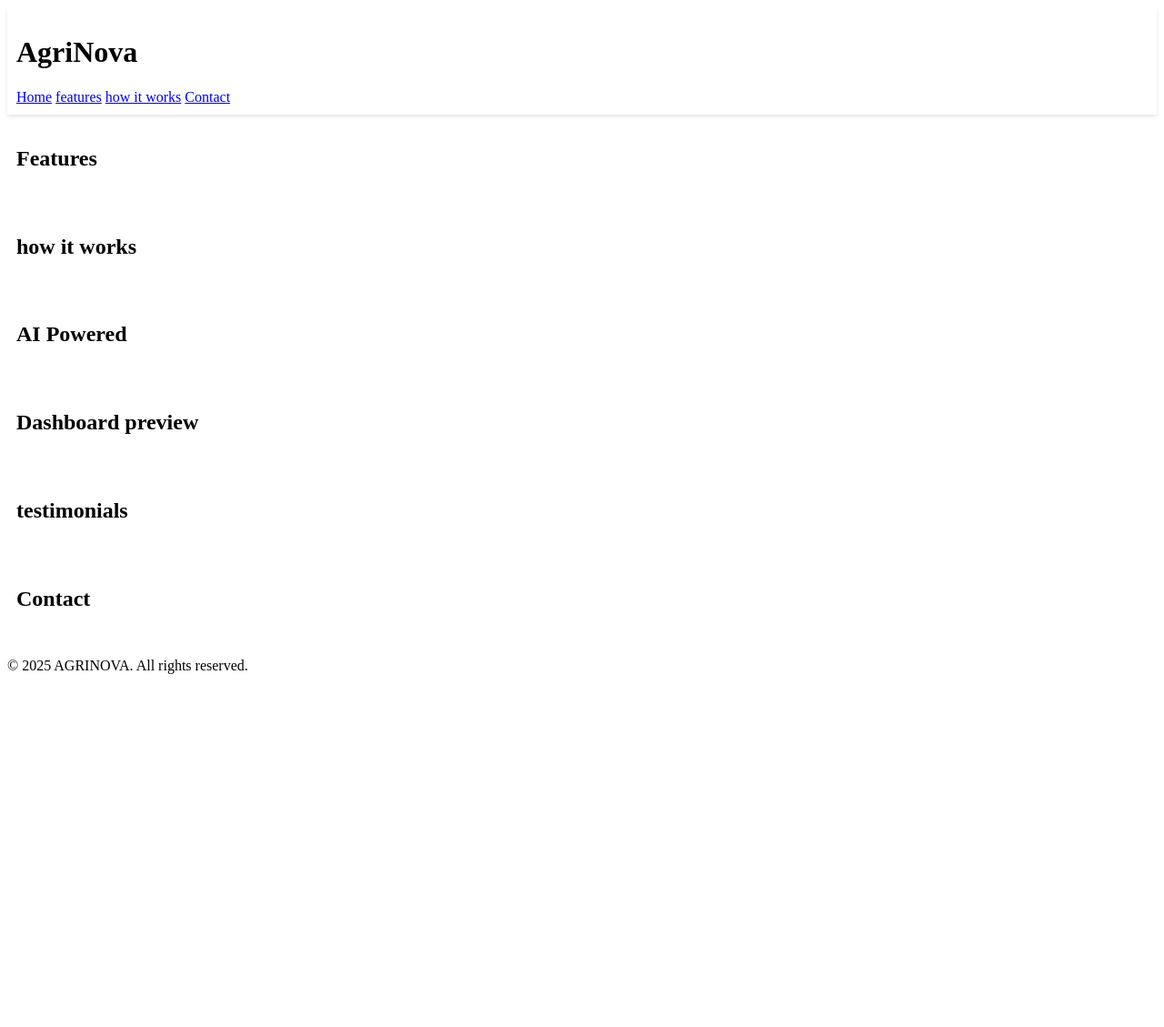
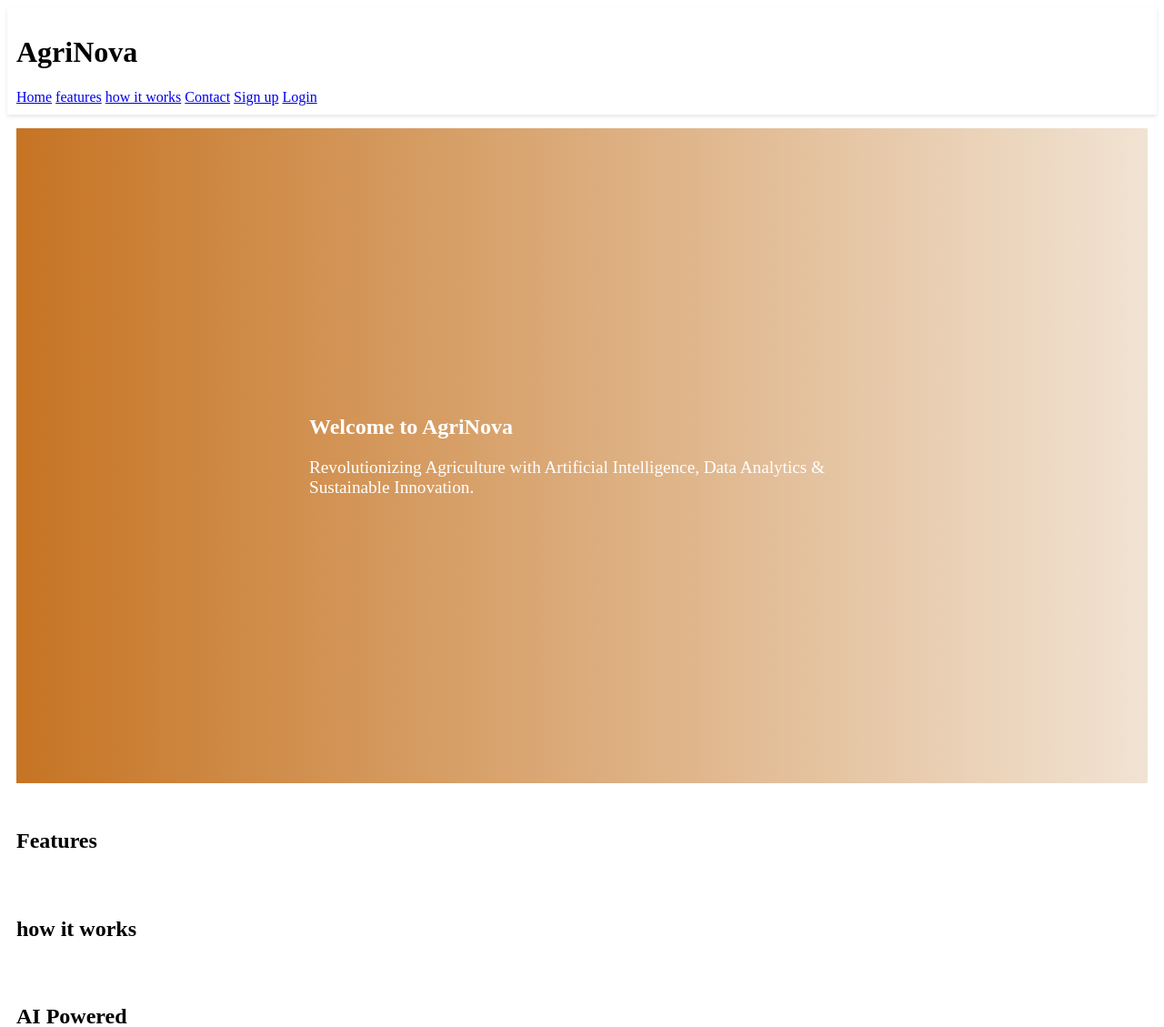
Before and after one commit to AllanOcung/Agri-Nova, a Django app: template core/templates/base.html in a window 1280 px wide. Shown: the top 1129 px of the page at 91% size. Before the commit the page ends 741 px from the top, so only its background shows below. Run offline with Django 3.2, Linux system fonts and the light colour scheme; the template is opened without the code that fills it, so the values that code supplies are empty.

Commit message:
home page

```diff
--- a/core/templates/base.html
+++ b/core/templates/base.html
@@ -15,6 +15,8 @@
           <a href="#features" class="nav-link">features</a>
           <a href="#how_it_works" class="nav-link">how it works</a>
           <a href="#contact" class="nav-link">Contact</a>
+          <a href="#">Sign up</a>
+          <a href="#">Login</a>
      </nav>
     </header>
 
--- a/core/templates/core/home.html
+++ b/core/templates/core/home.html
@@ -0,0 +1,8 @@
+<section id="home">
+  <div class="hero-banner" style="height: 90vh; display: flex; align-items: center; justify-content: center; background: linear-gradient(to right, #C67423, #f1e3d3); color: white;">
+    <div>
+      <h2>Welcome to AgriNova</h2>
+      <p style="font-size: 1.2rem; max-width: 600px;">Revolutionizing Agriculture with Artificial Intelligence, Data Analytics & Sustainable Innovation.</p>
+    </div>
+  </div>
+</section>
--- a/core/views.py
+++ b/core/views.py
@@ -12,7 +12,7 @@ def load_partial(request, page):
      """
      try:
           # Render the specified partial template
-          html = render_to_string(f'website/{page}.html')
+          html = render_to_string(f'core/{page}.html')
           return HttpResponse(html)
      except:
           # If the template does not exist
```
